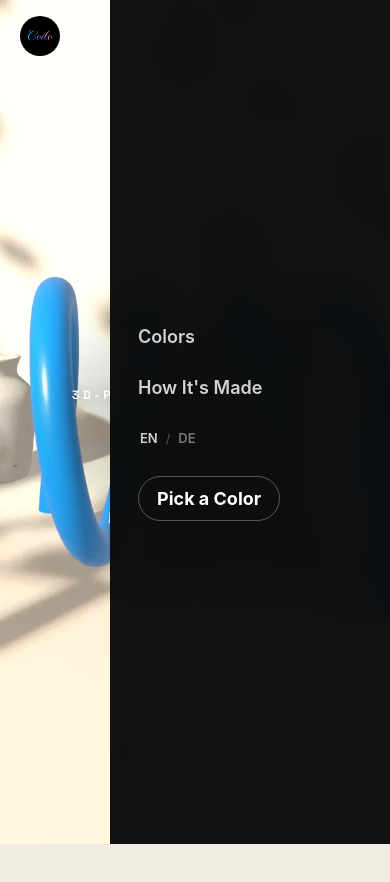
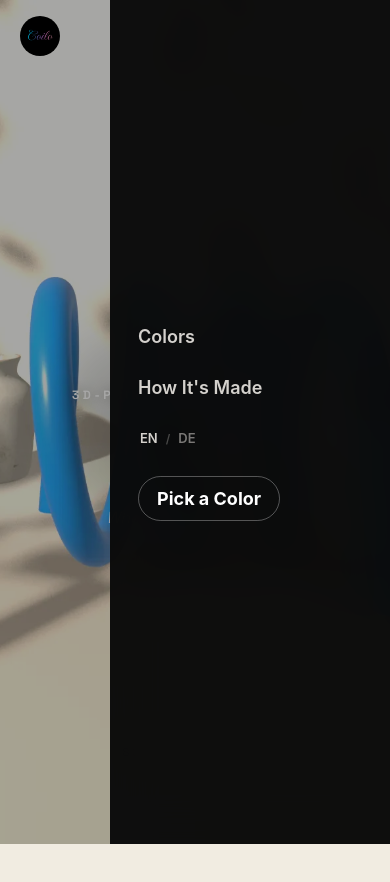
Before and after one commit to zbybko/coilo, a Next.js app: page / in a window 390 px wide. Both pictures are taken after a click on the button 356 px from the left and 36 px from the top of the page. Shown: the top 882 px of the page. Built offline with nearby package versions, Linux system fonts and the light colour scheme.

Commit message:
Mobile drawer: close on outside tap (scrim) and Esc

```diff
--- a/app/components/SiteNav.tsx
+++ b/app/components/SiteNav.tsx
@@ -43,6 +43,14 @@ function LangSwitcher() {
 export default function SiteNav({ active }: { active?: "colors" | "about" }) {
   const { t } = useI18n();
   const [menuOpen, setMenu] = useState(false);
+
+  // close the mobile drawer with Esc
+  useEffect(() => {
+    if (!menuOpen) return;
+    const onKey = (e: KeyboardEvent) => { if (e.key === "Escape") setMenu(false); };
+    window.addEventListener("keydown", onKey);
+    return () => window.removeEventListener("keydown", onKey);
+  }, [menuOpen]);
   const [onLight, setOnLight] = useState(!active); // home opens on the cream hero; sub-pages open dark
   const navRef = useRef<HTMLElement>(null);
 
@@ -99,6 +107,10 @@ export default function SiteNav({ active }: { active?: "colors" | "about" }) {
       <a href="/" className="c-nav__brand" aria-label="Coilo home">
         <img src="/media/coilo-logo.png" alt="Coilo" className="c-nav__logo-img" />
       </a>
+      {menuOpen && (
+        <button className="c-nav__scrim" aria-label="Close menu"
+                onClick={() => setMenu(false)} />
+      )}
       <div className={`c-nav__links ${menuOpen ? "open" : ""}`}>
         <a href="/colors" className={active === "colors" ? "active" : ""} onClick={() => setMenu(false)}>{t.nav.colors}</a>
         <a href="/about" className={active === "about" ? "active" : ""} onClick={() => setMenu(false)}>{t.nav.about}</a>
--- a/app/globals.css
+++ b/app/globals.css
@@ -74,6 +74,7 @@ h1,h2,h3,p { margin: 0; }
 .c-nav__lang-opt.active { opacity: 1; }
 .c-nav__lang-opt:focus-visible { outline: 2px solid currentColor; outline-offset: 2px; border-radius: 3px; }
 .c-nav__lang-sep { opacity: .3; font-size: 12px; }
+.c-nav__scrim { display: none; } /* only meaningful while the mobile drawer exists */
 .c-nav__burger { display: none; flex-direction: column; gap: 5px; width: 28px; padding: 4px 0; }
 .c-nav__burger span { display: block; height: 2px; background: #fff; border-radius: 2px;
   transition: transform .3s, opacity .3s; }
@@ -420,6 +421,11 @@ h1,h2,h3,p { margin: 0; }
     padding: 40px 28px; gap: 24px; font-size: 18px;
     transform: translateX(100%); transition: transform .35s ease; z-index: 99; }
   .c-nav__links.open { transform: translateX(0); }
+  /* tap outside the drawer to close it */
+  .c-nav__scrim { display: block; position: fixed; inset: 0; z-index: 98; border: none;
+    background: rgba(0,0,0,.35); cursor: pointer; padding: 0;
+    animation: navScrimIn .25s ease; }
+  @keyframes navScrimIn { from { opacity: 0; } to { opacity: 1; } }
   /* the drawer is always dark — the light/dark nav probe must not recolor it */
   .c-nav__links, .c-nav--light .c-nav__links { color: rgba(248,245,238,.85); }
   .c-nav--light .c-nav__links a:hover,
```
